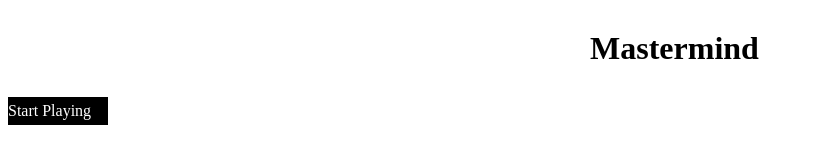
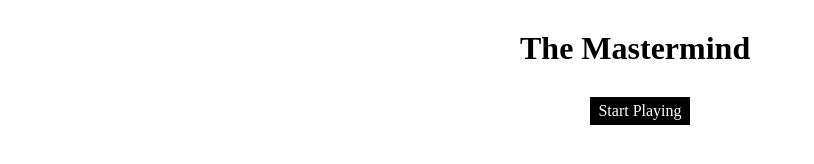
Before and after one commit to AbdulAmir1/Mastermind-Game-Project, a plain HTML site: page index.html in a window 1280 px wide. Shown: the whole page, without its empty margins (0-814 px from the left). Drawn offline with Linux system fonts and the light colour scheme.

```diff
--- a/css/style.css
+++ b/css/style.css
@@ -1,13 +1,15 @@
 h1 {
-  width: 100px;
+  width: 240px;
   margin: 30px auto;
 }
 
 .button {
   display: block;
   width: 100px;
+  margin: 10px auto;
   padding: 5px 0;
   text-decoration: none;
+  text-align: center;
   color: #fff;
   background-color: black;
 }
--- a/index.html
+++ b/index.html
@@ -7,7 +7,7 @@
   <title>Mastermind Game</title>
 </head>
 <body>
-  <h1>Mastermind</h1>
-  <li class="button" href="main.html">Start Playing</li>
+  <h1>The Mastermind</h1>
+  <a class="button" href="http://127.0.0.1:5500/main.html">Start Playing</a>
 </body>
 </html>
```
Also changed, not shown: main.html (+11 -0 lines).
